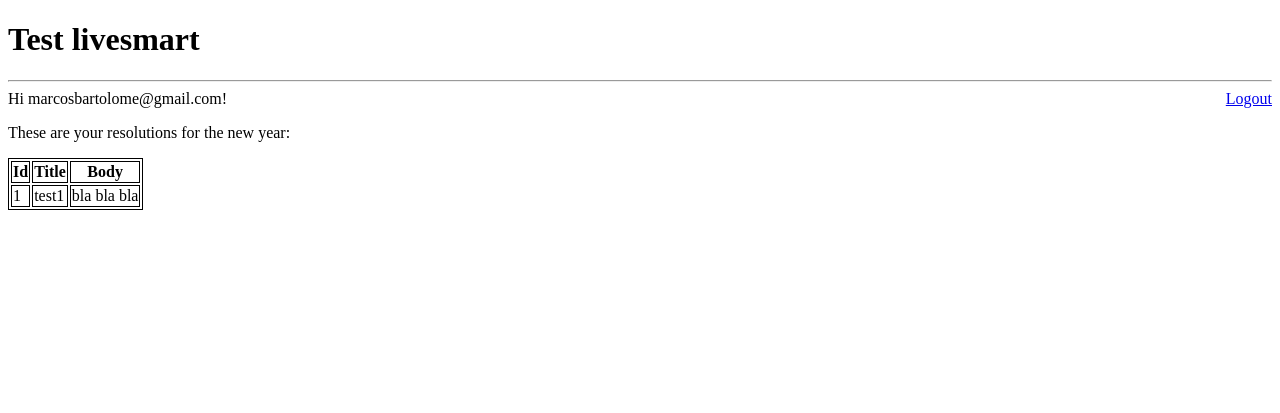
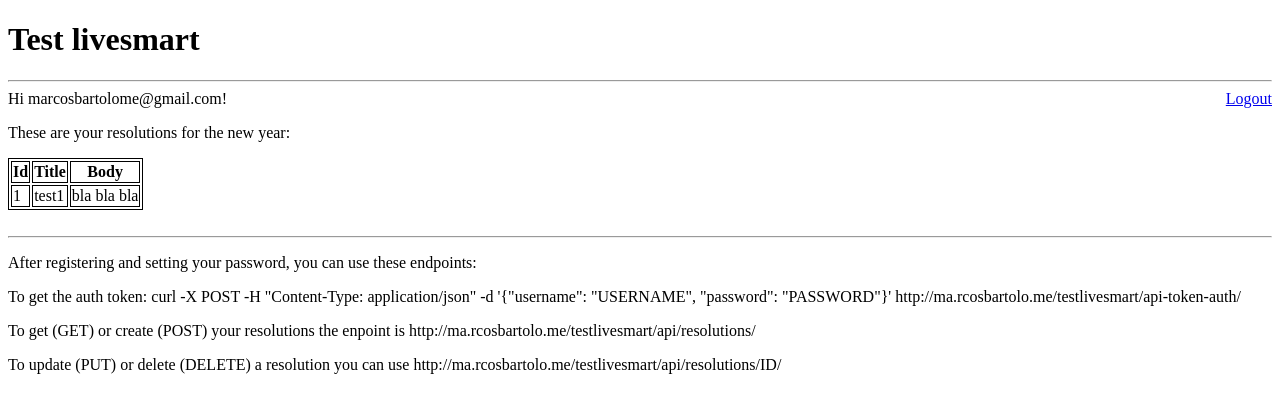
Before and after one commit to e/test2, a Django app: page /testlivesmart/ in a window 1280 px wide. Shown: the top 413 px of the page. Run offline with Django 3.2, Linux system fonts and the light colour scheme; a user stored in the database is signed in; data comes from the database, SQL or seed files in the repository; tables that the repository leaves empty hold one stand-in row (values such as "Sample post").

Commit message:
Update home template

```diff
--- a/livesmart/resolutions/templates/home.html
+++ b/livesmart/resolutions/templates/home.html
@@ -29,4 +29,13 @@ border:1px solid;
     {% endfor %}
   </tbody>
 </table>
+<br><hr>
+<p>After registering and setting your password, you can use these endpoints:</p>
+
+<p>To get the auth token: curl -X POST -H "Content-Type: application/json" -d '{"username": "USERNAME", "password": "PASSWORD"}' http://ma.rcosbartolo.me/testlivesmart/api-token-auth/</p>
+
+<p>To get (GET) or create (POST) your resolutions the enpoint is http://ma.rcosbartolo.me/testlivesmart/api/resolutions/</p>
+
+<p>To update (PUT) or delete (DELETE) a resolution you can use http://ma.rcosbartolo.me/testlivesmart/api/resolutions/ID/</p>
+
 {% endblock %}
```
